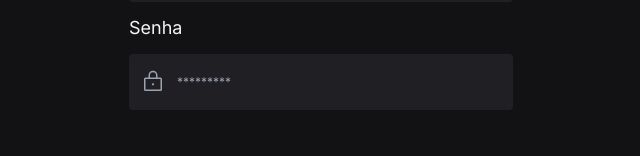
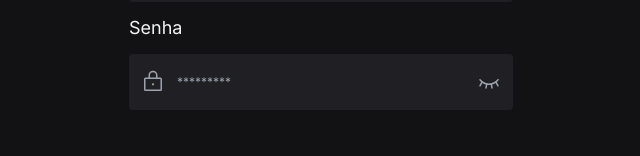
Before and after one commit to bc-fullstack-03/thiago-leite-frontend, a React (Vite) app: page / in a window 1280 px wide. Shown: the part 506-662 px from the top of the page, without its empty margins (319-959 px from the left). Built offline with nearby package versions, Linux system fonts and the light colour scheme.

Commit message:
implement show/hide password on login screen

```diff
--- a/index.html
+++ b/index.html
@@ -7,7 +7,7 @@
     <link rel="preconnect" href="https://fonts.googleapis.com">
     <link rel="preconnect" href="https://fonts.gstatic.com" crossorigin>
     <link href="https://fonts.googleapis.com/css2?family=Inter:wght@100;200;400;500;700;800;900&display=swap" rel="stylesheet">
-    <title>Vite + React + TS</title>
+    <title>Sysmap Bootcamp 3 - Projeto Frontend | Rede Social</title>
   </head>
   <body>
     <div id="root"></div>
--- a/src/components/Auth/index.tsx
+++ b/src/components/Auth/index.tsx
@@ -1,4 +1,5 @@
-import { EnvelopeSimple, Lock } from "@phosphor-icons/react";
+import { EnvelopeSimple, Eye, EyeClosed, Lock } from "@phosphor-icons/react";
+import { useState } from "react";
 import { Link } from "react-router-dom";
 import LogoParrot from "../../assets/LogoParrot.svg";
 import Button from "../Button";
@@ -13,14 +14,23 @@ interface AuthProps {
 }
 
 export default function Auth(props: AuthProps) {
+  const [visible, setVisible] = useState(false);
+
   return (
     <div className="flex flex-col items-center justify-center mt-16">
       <header className="flex flex-col items-center">
         <img src={LogoParrot} alt="Logo Rede social" />
-        <Heading size="xlg" className="mt-4">Sysmap Parrot</Heading>
-        <Text size="lg" className="mt-2 opacity-50">{props.authFormTitle}</Text>
+        <Heading size="xlg" className="mt-4">
+          Sysmap Parrot
+        </Heading>
+        <Text size="lg" className="mt-2 opacity-50">
+          {props.authFormTitle}
+        </Text>
       </header>
-      <form action="" className="flex flex-col items-stretch gap-3 w-full max-w-sm mt-12">
+      <form
+        action=""
+        className="flex flex-col items-stretch gap-3 w-full max-w-sm mt-12"
+      >
         <Text size="lg">Endereço de e-email</Text>
         <TextInput.Root>
           <TextInput.Icon>
@@ -33,16 +43,29 @@ export default function Auth(props: AuthProps) {
           <TextInput.Icon>
             <Lock />
           </TextInput.Icon>
-          <TextInput.Input placeholder="*********"></TextInput.Input>
+          <TextInput.Input
+            type={visible ? "text" : "password"}
+            placeholder="*********"
+          ></TextInput.Input>
+          <TextInput.Icon>
+            <div className="w-6 h-6"onClick={() => setVisible(!visible)}>
+              {visible ? <Eye size={24}/> : <EyeClosed size={24}/>}
+            </div>
+          </TextInput.Icon>
         </TextInput.Root>
 
-        <Button type="submit" className="mt-9">{props.submitFormButtonText}</Button>
+        <Button type="submit" className="mt-9">
+          {props.submitFormButtonText}
+        </Button>
       </form>
       <footer className="flex flex-col items-center gap-4 mt-9">
         <Text asChild size="sm">
           <Link
             to={props.routeName}
-            className="underline text-gray-text hover:text-gray-200">Não possui conta? Crie uma agora!</Link>
+            className="underline text-gray-text hover:text-gray-200"
+          >
+            Não possui conta? Crie uma agora!
+          </Link>
         </Text>
       </footer>
     </div>
```
Also changed, not shown: src/components/TextInput/index.tsx (+3 -5 lines).
